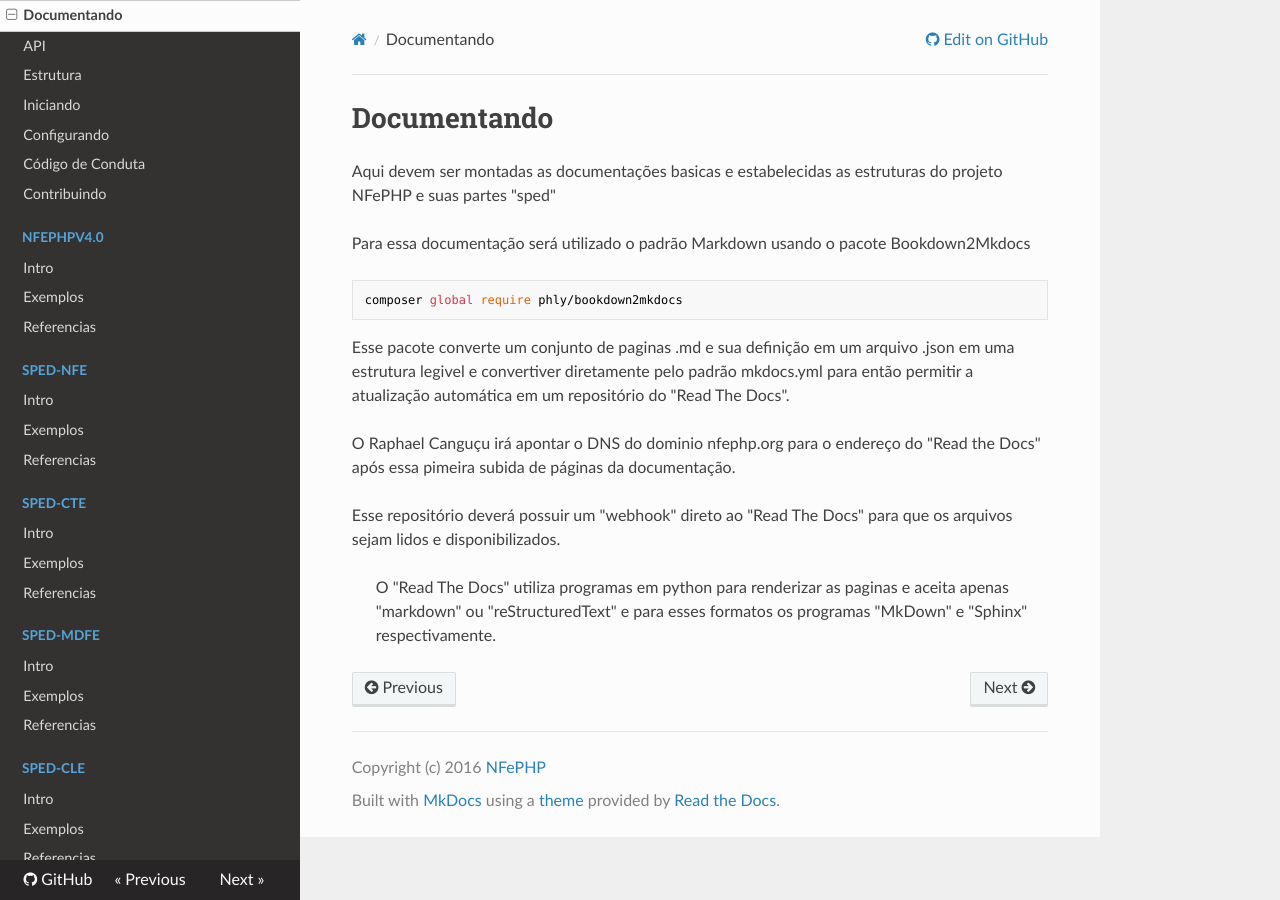
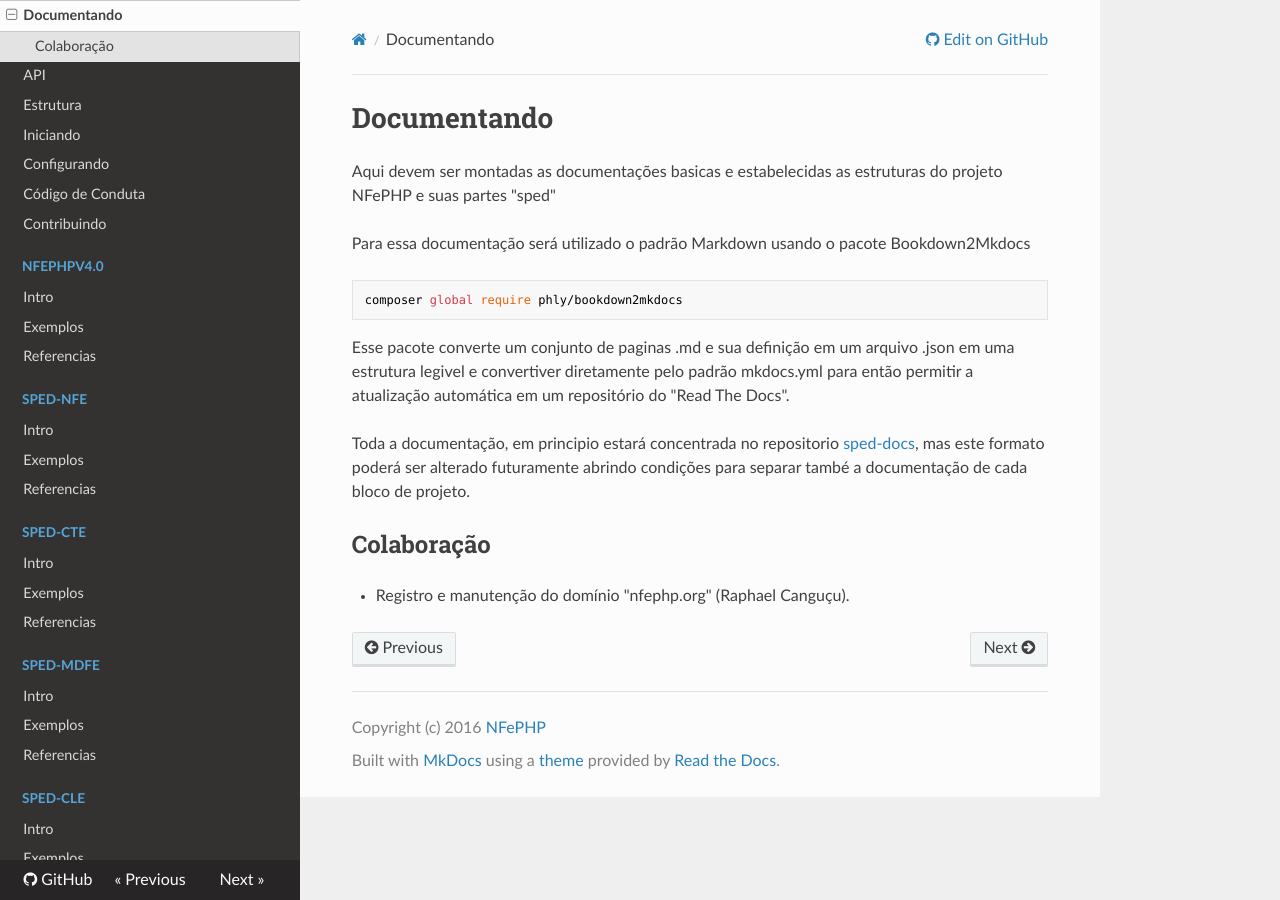
Before and after one commit to nfephp-org/sped-docs, an MkDocs documentation site: the page built from doc/book/documentando.md, in a window 1280 px wide. Built offline with MkDocs 1.6.1, drawn with Linux system fonts in a browser that asks for light colours; nearby versions of some CDN libraries; old or Windows-style settings are respelled for this version of MkDocs.

Commit message:
[INC] files 6

```diff
--- a/doc/book/documentando.md
+++ b/doc/book/documentando.md
@@ -11,9 +11,9 @@ composer global require phly/bookdown2mkdocs
 
 Esse pacote converte um conjunto de paginas .md e sua definição em um arquivo .json em uma estrutura legivel e convertiver diretamente pelo padrão mkdocs.yml para então permitir a atualização automática em um repositório do "Read The Docs".
 
+Toda a documentação, em principio estará concentrada no repositorio [sped-docs](https://github.com/nfephp-org/sped-docs), mas este formato poderá ser alterado futuramente abrindo condições para separar també a documentação de cada bloco de projeto.
 
-O Raphael Canguçu irá apontar o DNS do dominio nfephp.org para o endereço do "Read the Docs" após essa pimeira subida de páginas da documentação.
 
-Esse repositório deverá possuir um "webhook" direto ao "Read The Docs" para que os arquivos sejam lidos e disponibilizados.
+## Colaboração
 
- > O "Read The Docs" utiliza programas em python para renderizar as paginas e aceita apenas "markdown" ou "reStructuredText" e para esses formatos os programas "MkDown" e "Sphinx" respectivamente.
+- Registro e manutenção do domínio "nfephp.org" (Raphael Canguçu).
```
